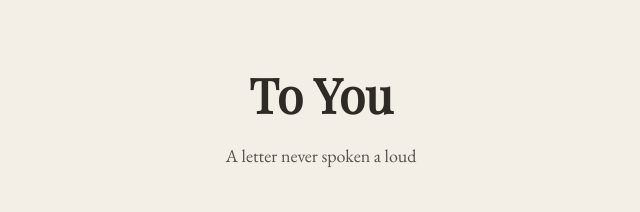
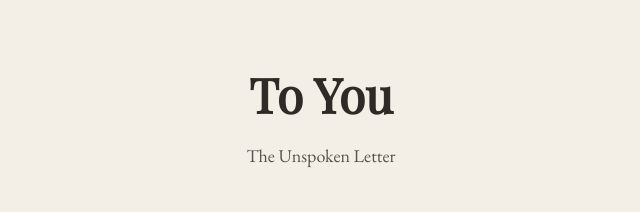
Before and after one commit to t-devendra/kadhal-, a plain HTML site: page index.html in a window 1280 px wide. Shown: the part 254-466 px from the top of the page, 319-959 px from the left. Drawn offline with nearby package versions, Linux system fonts and the light colour scheme.

Commit message:
Update index.html

```diff
--- a/index.html
+++ b/index.html
@@ -9,7 +9,7 @@
 
   <div class="center">
     <h1>To You</h1>
-    <p class="subtitle">A letter never spoken a loud</p>
+    <p class="subtitle">The Unspoken Letter</p>
 
     <a href="letter.html" class="open-btn">Open the letter</a>
   </div>
```
